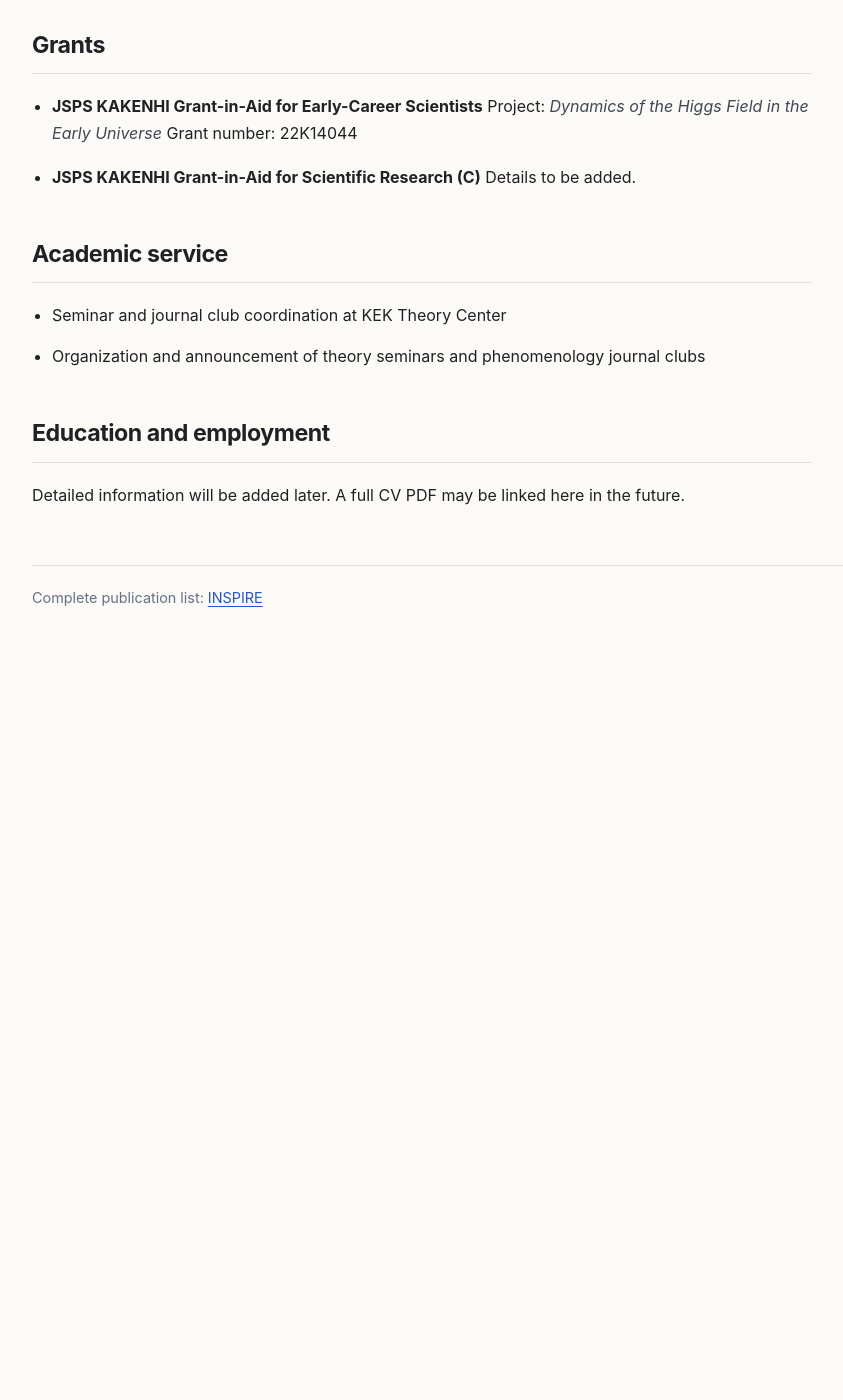
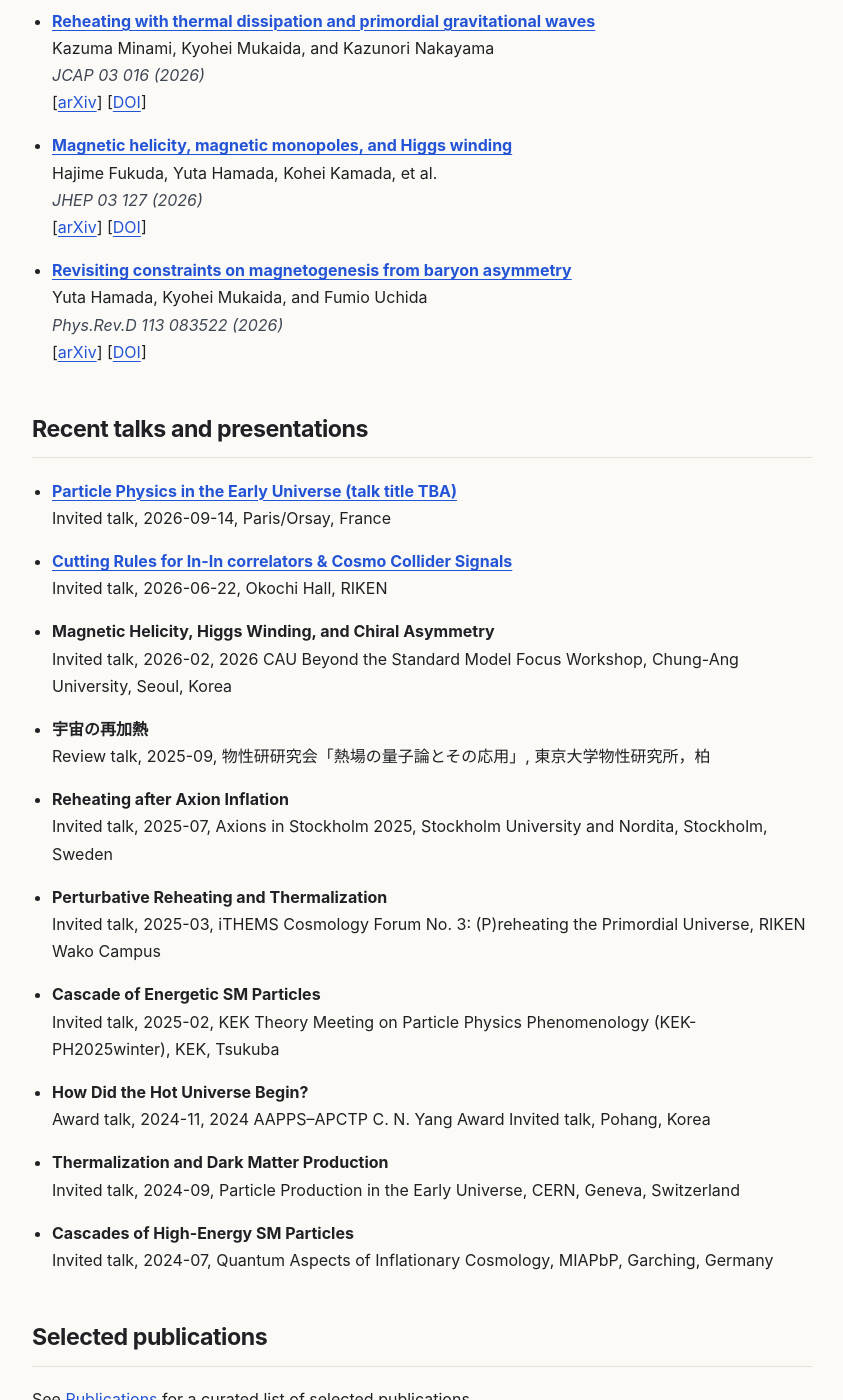
Before and after one commit to kyoheimukaida/kyoheimukaida.github.io, a Jekyll site: the page built from cv.md, in a window 1280 px wide and 1400 px high, scrolled down 1766 px. Shown: the whole window, without its empty margins (152-995 px from the left). Built offline with Jekyll 4.4.1, drawn with Linux system fonts in a browser that asks for light colours; our own code applies the rules of GitHub Pages for plain Markdown files; before the commit the page ends 2449 px from its top, so only the background shows below that; some of the changed text lies outside the part shown.

Commit message:
Update CV

```diff
--- a/cv.md
+++ b/cv.md
@@ -33,25 +33,72 @@ Theoretical particle physics and early-Universe cosmology
 ## Publication summary
 
 <!-- cv-publication-summary:start -->
-
-This section will be updated automatically.
-
+- Complete publication list: [INSPIRE author profile](https://inspirehep.net/authors/1309535)
+- Number of INSPIRE literature records: **88**
+- Recent publications below are generated automatically from INSPIRE.
 <!-- cv-publication-summary:end -->
 
 ## Recent publications
 
 <!-- cv-recent-publications:start -->
+- **[Revisiting unitarity of single scalar field with non-minimal coupling](https://arxiv.org/abs/2603.06296)**
+  Minxi He, Muzi Hong, Kyohei Mukaida, and Tomoya Nishiki
+  *arXiv preprint (2026-03-06)*
+  [[arXiv](https://arxiv.org/abs/2603.06296)]
 
-This section will be updated automatically.
+- **[Cancellation of loop corrections to soft scalar power spectrum](https://arxiv.org/abs/2603.01961)**
+  Yohei Ema, Muzi Hong, Ryusuke Jinno, and Kyohei Mukaida
+  *arXiv preprint (2026-03-02)*
+  [[arXiv](https://arxiv.org/abs/2603.01961)]
 
+- **[Reheating with thermal dissipation and primordial gravitational waves](https://arxiv.org/abs/2510.02481)**
+  Kazuma Minami, Kyohei Mukaida, and Kazunori Nakayama
+  *JCAP 03 016 (2026)*
+  [[arXiv](https://arxiv.org/abs/2510.02481)] [[DOI](https://doi.org/10.1088/1475-7516/2026/03/016)]
+
+- **[Magnetic helicity, magnetic monopoles, and Higgs winding](https://arxiv.org/abs/2509.25734)**
+  Hajime Fukuda, Yuta Hamada, Kohei Kamada, et al.
+  *JHEP 03 127 (2026)*
+  [[arXiv](https://arxiv.org/abs/2509.25734)] [[DOI](https://doi.org/10.1007/JHEP03(2026)127)]
+
+- **[Revisiting constraints on magnetogenesis from baryon asymmetry](https://arxiv.org/abs/2509.23858)**
+  Yuta Hamada, Kyohei Mukaida, and Fumio Uchida
+  *Phys.Rev.D 113 083522 (2026)*
+  [[arXiv](https://arxiv.org/abs/2509.23858)] [[DOI](https://doi.org/10.1103/45lx-vp2h)]
 <!-- cv-recent-publications:end -->
 
 ## Recent talks and presentations
 
 <!-- cv-recent-talks:start -->
+- **[Particle Physics in the Early Universe (talk title TBA)](https://indico.ijclab.in2p3.fr/event/13541/)**
+  Invited talk, 2026-09-14, Paris/Orsay, France
 
-This section will be updated automatically.
+- **[Cutting Rules for In-In correlators & Cosmo Collider Signals](https://indico2.riken.jp/event/5612/timetable/#20260622)**
+  Invited talk, 2026-06-22, Okochi Hall, RIKEN
 
+- **Magnetic Helicity, Higgs Winding, and Chiral Asymmetry**
+  Invited talk, 2026-02, 2026 CAU Beyond the Standard Model Focus Workshop, Chung-Ang University, Seoul, Korea
+
+- **宇宙の再加熱**
+  Review talk, 2025-09, 物性研研究会「熱場の量子論とその応用」, 東京大学物性研究所，柏
+
+- **Reheating after Axion Inflation**
+  Invited talk, 2025-07, Axions in Stockholm 2025, Stockholm University and Nordita, Stockholm, Sweden
+
+- **Perturbative Reheating and Thermalization**
+  Invited talk, 2025-03, iTHEMS Cosmology Forum No. 3: (P)reheating the Primordial Universe, RIKEN Wako Campus
+
+- **Cascade of Energetic SM Particles**
+  Invited talk, 2025-02, KEK Theory Meeting on Particle Physics Phenomenology (KEK-PH2025winter), KEK, Tsukuba
+
+- **How Did the Hot Universe Begin?**
+  Award talk, 2024-11, 2024 AAPPS--APCTP C. N. Yang Award Invited talk, Pohang, Korea
+
+- **Thermalization and Dark Matter Production**
+  Invited talk, 2024-09, Particle Production in the Early Universe, CERN, Geneva, Switzerland
+
+- **Cascades of High-Energy SM Particles**
+  Invited talk, 2024-07, Quantum Aspects of Inflationary Cosmology, MIAPbP, Garching, Germany
 <!-- cv-recent-talks:end -->
 
 ## Selected publications
```
